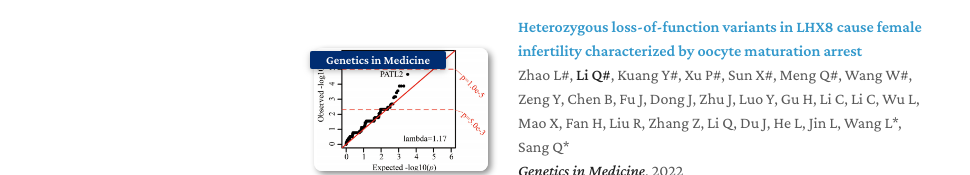
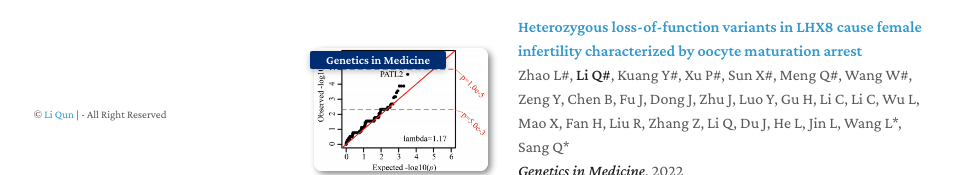
Before and after one commit to liqunbio/liqunbio.github.io, a Jekyll site: the page built from index.md, in a window 1280 px wide and 900 px high, scrolled down 575 px. Shown: the part 725-900 px from the top of the window, without its empty margins (176-1146 px from the left). Built offline with Jekyll 4.4.1, drawn with Linux system fonts in a browser that asks for light colours; nearby versions of some CDN libraries; a style sheet for code colours, icons or effects is not loaded; our own code applies the rules of GitHub Pages for plain Markdown files.

Commit message:
Update homepage.html

```diff
--- a/_layouts/homepage.html
+++ b/_layouts/homepage.html
@@ -95,7 +95,7 @@
 
       </section>
       <footer>
-
+        <p><small> © <a href="mailto:liqunfudan@gmail.com">Li Qun</a> | - All Right Reserved </small></p>
       </footer>
     </div>
     <script src="{{ "/assets/js/scale.fix.js" | relative_url }}"></script>
```
